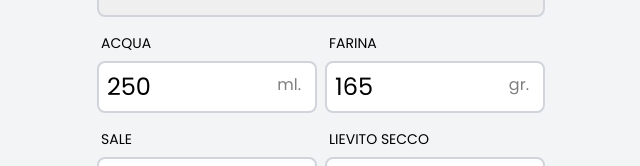
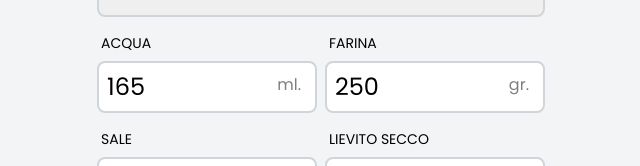
Before and after one commit to alessandroalessio/pizzamaker, a Next.js app: page / in a window 1280 px wide. Shown: the part 418-584 px from the top of the page, without its empty margins (319-959 px from the left). Built offline with nearby package versions, Linux system fonts and the light colour scheme.

Commit message:
Fix error on calc

```diff
--- a/src/app/en/page.js
+++ b/src/app/en/page.js
@@ -5,8 +5,8 @@ import Link from 'next/link';
 
 export default function Home() {
 	const [persone, setPersone] = useState(1);
-	const [farina, setFarina] = useState(165);
-	const [acqua, setAcqua] = useState(250);
+	const [farina, setFarina] = useState(250);
+	const [acqua, setAcqua] = useState(165);
 	const [sale, setSale] = useState(4.5);
 	const [lievito, setLievito] = useState(2.3);
 	const [ricetta, setRicetta] = useState('hidden');
@@ -14,8 +14,8 @@ export default function Home() {
 
 	const handleChange = (e) => {
 		let sP = e.target.value;
-		setFarina(165 * sP);
-		setAcqua(250 * sP);
+		setFarina(250 * sP);
+		setAcqua(165 * sP);
 		setSale(parseFloat(4.5 * sP).toFixed(2));
 		setLievito(parseFloat(2.3 * sP).toFixed(2));
 	};
--- a/src/app/page.js
+++ b/src/app/page.js
@@ -5,8 +5,8 @@ import Link from 'next/link';
 
 export default function Home() {
 	const [persone, setPersone] = useState(1);
-	const [farina, setFarina] = useState(165);
-	const [acqua, setAcqua] = useState(250);
+	const [farina, setFarina] = useState(250);
+	const [acqua, setAcqua] = useState(165);
 	const [sale, setSale] = useState(4.5);
 	const [lievito, setLievito] = useState(2.3);
 	const [ricetta, setRicetta] = useState('hidden');
@@ -14,8 +14,8 @@ export default function Home() {
 
 	const handleChange = (e) => {
 		let sP = e.target.value;
-		setFarina(165 * sP);
-		setAcqua(250 * sP);
+		setFarina(250 * sP);
+		setAcqua(165 * sP);
 		setSale(parseFloat(4.5 * sP).toFixed(2));
 		setLievito(parseFloat(2.3 * sP).toFixed(2));
 	};
```
